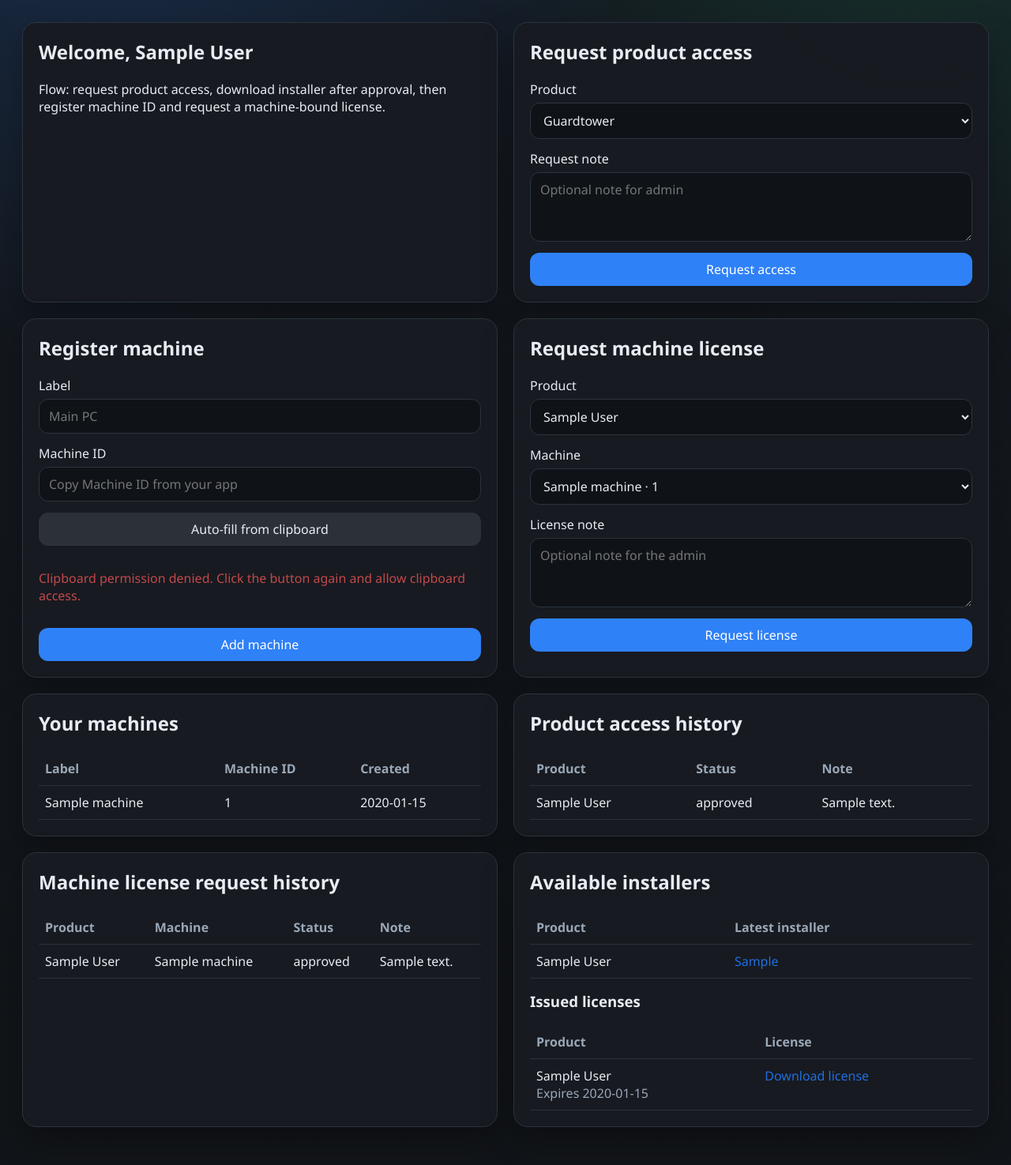
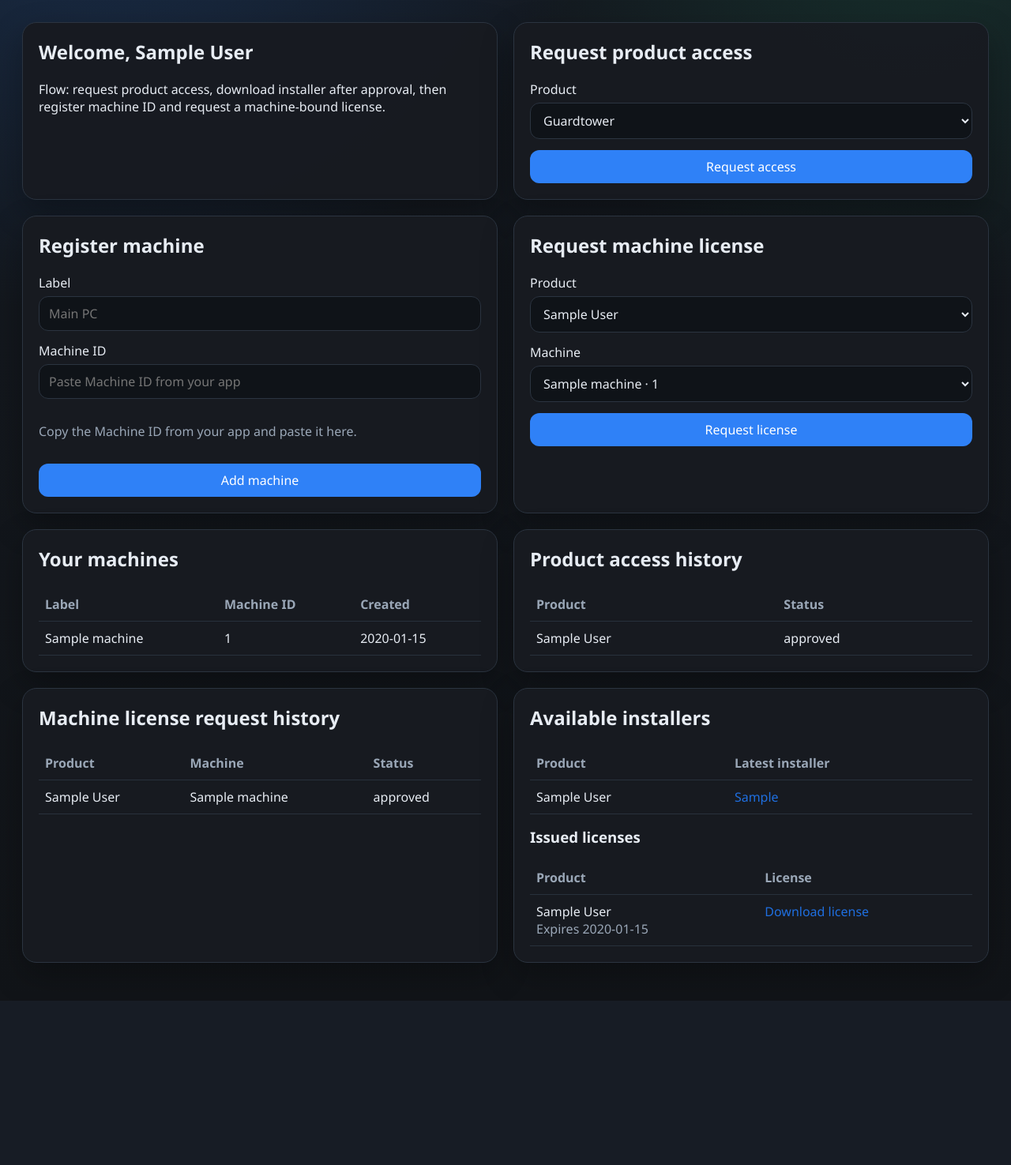
Before and after one commit to gablipinski/MegamuUtilities, a FastAPI app: page /app in a window 1280 px wide. Shown: the part 108-1583 px from the top of the page at 79% size. After the commit the page ends 1375 px from the top, so only its background shows below. Run offline with FastAPI, Linux system fonts and the light colour scheme; the visitor is signed in with stand-in values (Sample User, id 1); tables that the repository leaves empty hold one stand-in row (values such as "Sample post").

Commit message:
feat: Simplify admin note fields in access request forms and dashboard

```diff
--- a/Gatekeeper/gatekeeper/routes_admin.py
+++ b/Gatekeeper/gatekeeper/routes_admin.py
@@ -128,7 +128,7 @@
     def reject_license_request(
         request_id: int,
         request: Request,
-        admin_note: str = Form(...),
+        admin_note: str = Form(''),
         db: Session = Depends(get_db),
     ):
         admin_user = require_admin(request, db)
@@ -184,7 +184,7 @@
     def reject_access_request(
         request_id: int,
         request: Request,
-        admin_note: str = Form(...),
+        admin_note: str = Form(''),
         db: Session = Depends(get_db),
     ):
         admin_user = require_admin(request, db)
--- a/Gatekeeper/gatekeeper/templates/dashboard.html
+++ b/Gatekeeper/gatekeeper/templates/dashboard.html
@@ -16,10 +16,6 @@
                     {% endfor %}
                 </select>
             </label>
-            <label>
-                <span>Request note</span>
-                <textarea name="requested_note" rows="3" placeholder="Optional note for admin"></textarea>
-            </label>
             <button type="submit" class="button primary">Request access</button>
         </form>
     </div>
@@ -35,48 +31,11 @@
             </label>
             <label>
                 <span>Machine ID</span>
-                <input id="machine-id-input" type="text" name="machine_id" placeholder="Copy Machine ID from your app" readonly required>
+                <input type="text" name="machine_id" placeholder="Paste Machine ID from your app" required>
             </label>
-            <button id="fill-machine-id-btn" type="button" class="button subtle">Auto-fill from clipboard</button>
-            <p id="machine-id-status" class="muted">Machine ID is read-only. Copy it from your app and click auto-fill.</p>
+            <p class="muted">Copy the Machine ID from your app and paste it here.</p>
             <button type="submit" class="button primary">Add machine</button>
         </form>
-        <script>
-            (function () {
-                const machineInput = document.getElementById('machine-id-input');
-                const fillButton = document.getElementById('fill-machine-id-btn');
-                const status = document.getElementById('machine-id-status');
-                const machineIdPattern = /^[A-F0-9]{4}-[A-F0-9]{4}-[A-F0-9]{4}-[A-F0-9]{4}$/;
-
-                function setStatus(message, isError) {
-                    status.textContent = message;
-                    status.style.color = isError ? 'var(--danger)' : 'var(--muted)';
-                }
-
-                async function fillFromClipboard() {
-                    if (!navigator.clipboard || !navigator.clipboard.readText) {
-                        setStatus('Clipboard read is not available in this browser. Paste is required in a supported browser.', true);
-                        return;
-                    }
-                    try {
-                        const raw = await navigator.clipboard.readText();
-                        const normalized = (raw || '').trim().toUpperCase();
-                        if (!machineIdPattern.test(normalized)) {
-                            setStatus('Clipboard does not contain a valid Machine ID (format: XXXX-XXXX-XXXX-XXXX).', true);
-                            return;
-                        }
-                        machineInput.value = normalized;
-                        setStatus('Machine ID auto-filled from clipboard.', false);
-                    } catch (error) {
-                        setStatus('Clipboard permission denied. Click the button again and allow clipboard access.', true);
-                    }
-                }
-
-                fillButton.addEventListener('click', fillFromClipboard);
-                // Best effort auto-fill on load if permission is already granted.
-                fillFromClipboard();
-            })();
-        </script>
     </div>
     <div class="card">
         <h2>Request machine license</h2>
@@ -98,10 +57,6 @@
                         <option value="{{ machine.id }}">{{ machine.label }} · {{ machine.machine_id }}</option>
                     {% endfor %}
                 </select>
-            </label>
-            <label>
-                <span>License note</span>
-                <textarea name="requested_note" rows="3" placeholder="Optional note for the admin"></textarea>
             </label>
             <button type="submit" class="button primary" {% if not machines or not granted_product_ids %}disabled{% endif %}>Request license</button>
         </form>
@@ -148,7 +103,6 @@
                 <tr>
                     <th>Product</th>
                     <th>Status</th>
-                    <th>Note</th>
                 </tr>
             </thead>
             <tbody>
@@ -156,10 +110,9 @@
                     <tr>
                         <td>{{ req.product.display_name }}</td>
                         <td>{{ req.status }}</td>
-                        <td>{{ req.admin_note or req.requested_note or '-' }}</td>
                     </tr>
                 {% else %}
-                    <tr><td colspan="3">No product access requests yet.</td></tr>
+                    <tr><td colspan="2">No product access requests yet.</td></tr>
                 {% endfor %}
             </tbody>
         </table>
@@ -175,7 +128,6 @@
                     <th>Product</th>
                     <th>Machine</th>
                     <th>Status</th>
-                    <th>Note</th>
                 </tr>
             </thead>
             <tbody>
@@ -184,10 +136,9 @@
                         <td>{{ req.product.display_name }}</td>
                         <td>{{ req.machine.label }}</td>
                         <td>{{ req.status }}</td>
-                        <td>{{ req.admin_note or req.requested_note or '-' }}</td>
                     </tr>
                 {% else %}
-                    <tr><td colspan="4">No requests yet.</td></tr>
+                    <tr><td colspan="3">No requests yet.</td></tr>
                 {% endfor %}
             </tbody>
         </table>
```
Also changed, not shown: Gatekeeper/gatekeeper/templates/admin_dashboard.html (+1 -10 lines).
